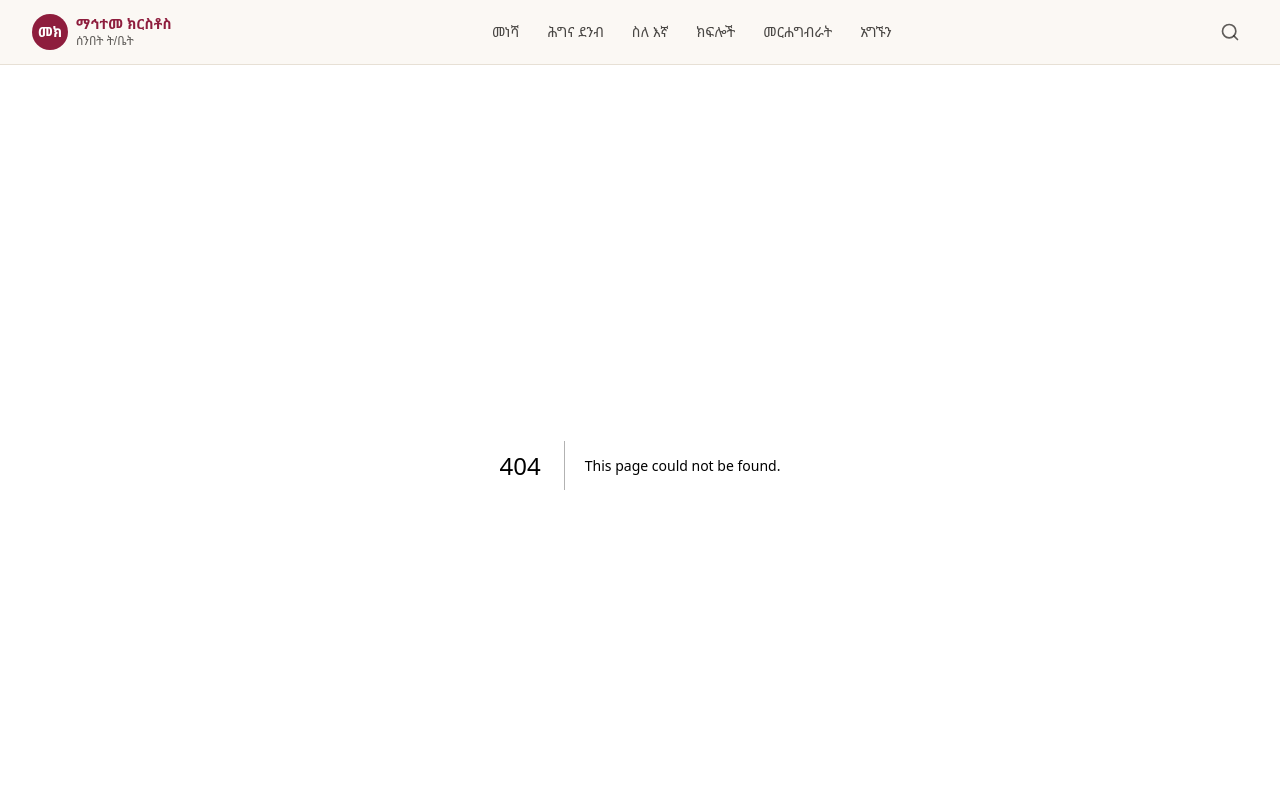
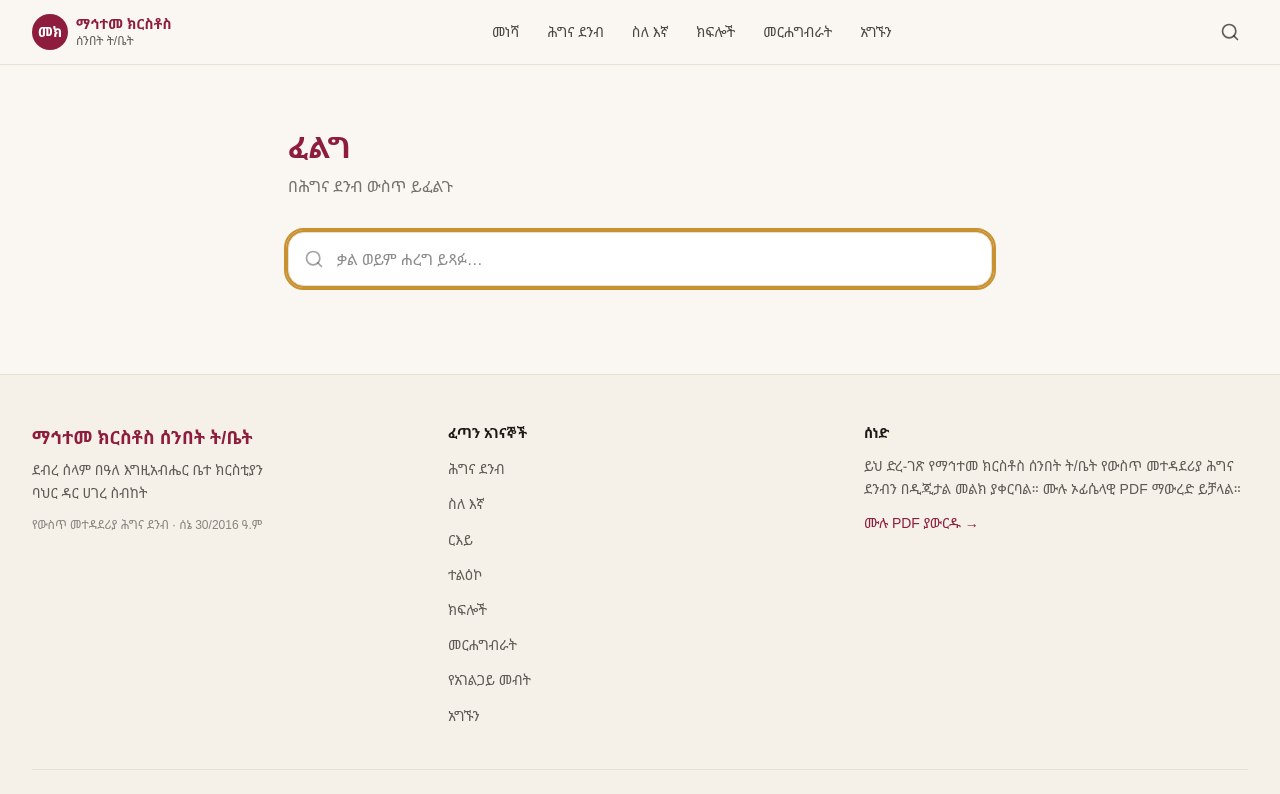
Before and after one commit to Menelik2/Church, a Next.js app: page /search in a window 1280 px wide. Before the commit this address had no page. Shown: the top 794 px of the page. Built offline with nearby package versions, Linux system fonts and the light colour scheme.

Commit message:
Add Amharic full-text search page

```diff
--- /dev/null
+++ b/src/app/search/page.tsx
@@ -0,0 +1,85 @@
+"use client";
+
+import { useMemo, useState } from "react";
+import Link from "next/link";
+import { ARTICLES } from "@/data/regulations";
+import { Search } from "lucide-react";
+
+export default function SearchPage() {
+  const [q, setQ] = useState("");
+
+  const results = useMemo(() => {
+    const term = q.trim().toLowerCase();
+    if (!term || term.length < 2) return [];
+
+    const hits: { number: number; title_am: string; snippet: string }[] = [];
+
+    for (const art of Object.values(ARTICLES)) {
+      const hay = `${art.title_am} ${art.content_am}`.toLowerCase();
+      if (hay.includes(term)) {
+        const idx = art.content_am.toLowerCase().indexOf(term);
+        const start = Math.max(0, idx - 40);
+        const snippet =
+          (start > 0 ? "…" : "") +
+          art.content_am.slice(start, start + 120).replace(/\n/g, " ") +
+          "…";
+        hits.push({ number: art.number, title_am: art.title_am, snippet });
+      }
+    }
+    return hits.sort((a, b) => a.number - b.number);
+  }, [q]);
+
+  return (
+    <div className="mx-auto max-w-3xl px-4 py-16 sm:px-6 lg:px-8">
+      <h1 className="text-3xl font-bold text-[var(--primary)] amharic">
+        ፈልግ
+      </h1>
+      <p className="mt-2 text-[var(--foreground)]/60">
+        በሕግና ደንብ ውስጥ ይፈልጉ
+      </p>
+
+      <div className="mt-8 relative">
+        <Search className="absolute left-4 top-1/2 h-5 w-5 -translate-y-1/2 text-[var(--foreground)]/40" />
+        <input
+          type="search"
+          value={q}
+          onChange={(e) => setQ(e.target.value)}
+          placeholder="ቃል ወይም ሐረግ ይጻፉ…"
+          className="w-full rounded-2xl border border-[var(--border)] bg-[var(--card)] py-3.5 pl-12 pr-4 text-base shadow-sm focus:outline-none focus:ring-2 focus:ring-[var(--color-gold-500)]"
+          autoFocus
+        />
+      </div>
+
+      {q.trim().length >= 2 && (
+        <p className="mt-4 text-sm text-[var(--foreground)]/50">
+          {results.length} ውጤት
+        </p>
+      )}
+
+      <ul className="mt-6 space-y-3">
+        {results.map((r) => (
+          <li key={r.number}>
+            <Link
+              href={`/rules/${r.number}`}
+              className="block rounded-2xl border border-[var(--border)] bg-[var(--card)] p-5 shadow-sm transition hover:border-[var(--color-burgundy-300)]"
+            >
+              <span className="text-xs font-bold text-[var(--primary)]">
+                አንቀጽ {r.number}
+              </span>
+              <h2 className="mt-1 font-semibold amharic">{r.title_am}</h2>
+              <p className="mt-2 text-sm text-[var(--foreground)]/60 amharic line-clamp-2">
+                {r.snippet}
+              </p>
+            </Link>
+          </li>
+        ))}
+      </ul>
+
+      {q.trim().length >= 2 && results.length === 0 && (
+        <p className="mt-8 text-center text-[var(--foreground)]/50 amharic">
+          ውጤት አልተገኘም። ሌላ ቃል ይሞክሩ።
+        </p>
+      )}
+    </div>
+  );
+}
```
